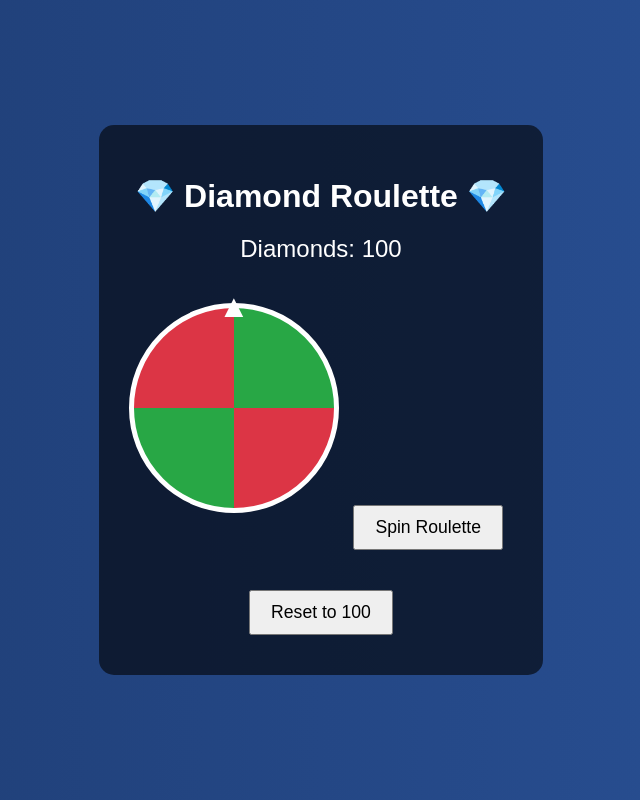
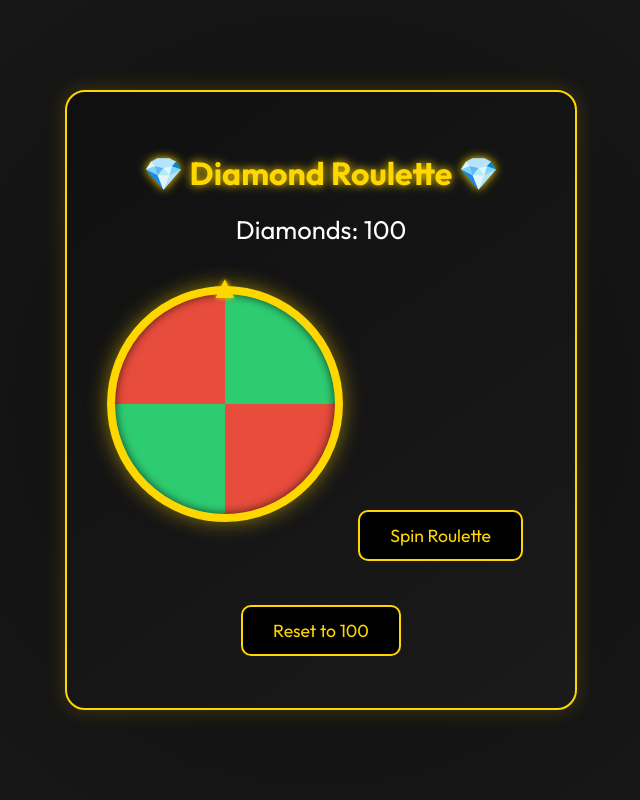
Before and after one commit to TradingSM/spin, a plain HTML site: page index.html in a window 1280 px wide. Shown: the whole page, without its empty margins (319-959 px from the left). Drawn offline with Linux system fonts and the light colour scheme.

Commit message:
Update style.css
nicer UI

```diff
--- a/style.css
+++ b/style.css
@@ -1,7 +1,9 @@
+@import url('https://fonts.googleapis.com/css2?family=Outfit:wght@400;600;700&display=swap');
+
 body {
-    font-family: sans-serif;
-    background: linear-gradient(to right, #1e3c72, #2a5298);
-    color: #fff;
+    font-family: 'Outfit', sans-serif;
+    background: radial-gradient(circle, #0d0d0d 0%, #1c1c1c 100%);
+    color: #f5f5f5;
     display: flex;
     justify-content: center;
     align-items: center;
@@ -11,38 +13,57 @@ body {
 
 .container {
     text-align: center;
-    background: rgba(0, 0, 0, 0.6);
-    padding: 30px;
-    border-radius: 15px;
+    background: linear-gradient(145deg, #101010, #1a1a1a);
+    padding: 40px;
+    border-radius: 20px;
+    box-shadow: 0 0 20px rgba(255, 215, 0, 0.2);
+    border: 2px solid #FFD700;
 }
 
 h1 {
+    font-size: 2rem;
     margin-bottom: 20px;
+    color: #FFD700;
+    text-shadow: 0 0 10px #FFD700;
 }
 
 button {
-    padding: 10px 20px;
-    margin: 10px;
+    padding: 12px 30px;
+    margin: 12px;
     font-size: 1.1rem;
+    font-family: 'Outfit', sans-serif;
+    border: 2px solid #FFD700;
+    background-color: #000;
+    color: #FFD700;
+    border-radius: 10px;
     cursor: pointer;
+    transition: all 0.3s ease;
+}
+
+button:hover {
+    background-color: #FFD700;
+    color: #000;
+    box-shadow: 0 0 15px #FFD700;
 }
 
 .diamonds {
-    font-size: 1.5rem;
+    font-size: 1.6rem;
     margin: 20px 0;
+    color: #fff;
 }
 
 #wheel {
-    width: 200px;
-    height: 200px;
+    width: 220px;
+    height: 220px;
     border-radius: 50%;
-    border: 5px solid #fff;
+    border: 8px solid #FFD700;
     background: conic-gradient(
-        #28a745 0deg 90deg,
-        #dc3545 90deg 180deg,
-        #28a745 180deg 270deg,
-        #dc3545 270deg 360deg
+        #2ecc71 0deg 90deg,
+        #e74c3c 90deg 180deg,
+        #2ecc71 180deg 270deg,
+        #e74c3c 270deg 360deg
     );
+    box-shadow: inset 0 0 10px rgba(0, 0, 0, 0.7), 0 0 20px rgba(255, 215, 0, 0.5);
     transition: transform 4s cubic-bezier(0.33, 1, 0.68, 1);
 }
 
@@ -54,14 +75,16 @@ button {
 
 .pointer {
     position: absolute;
-    top: -15px;
+    top: -20px;
     left: 50%;
     transform: translateX(-50%);
     font-size: 2rem;
-    color: #fff;
+    color: #FFD700;
+    text-shadow: 0 0 5px #FFD700;
 }
 
 #result {
     margin: 20px 0;
     font-size: 1.3rem;
+    color: #FFD700;
 }
```
